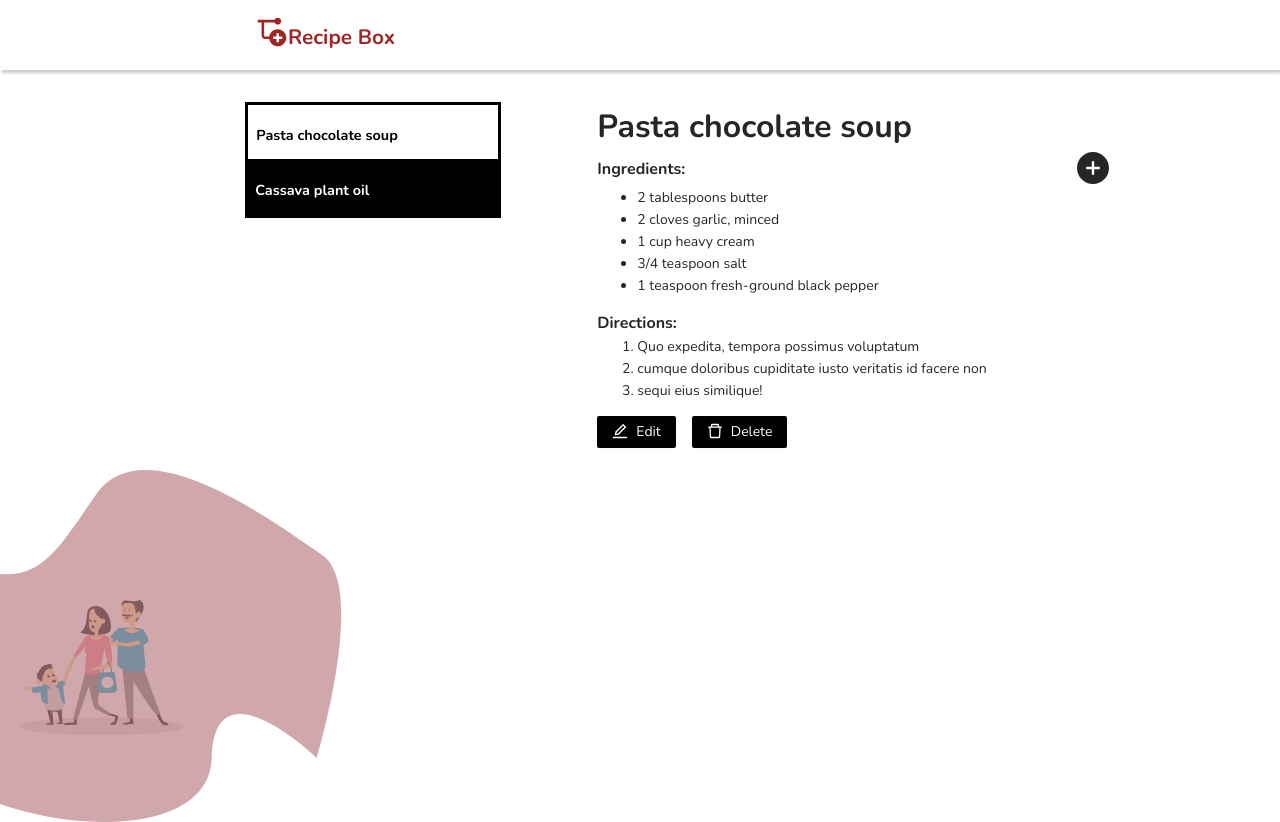
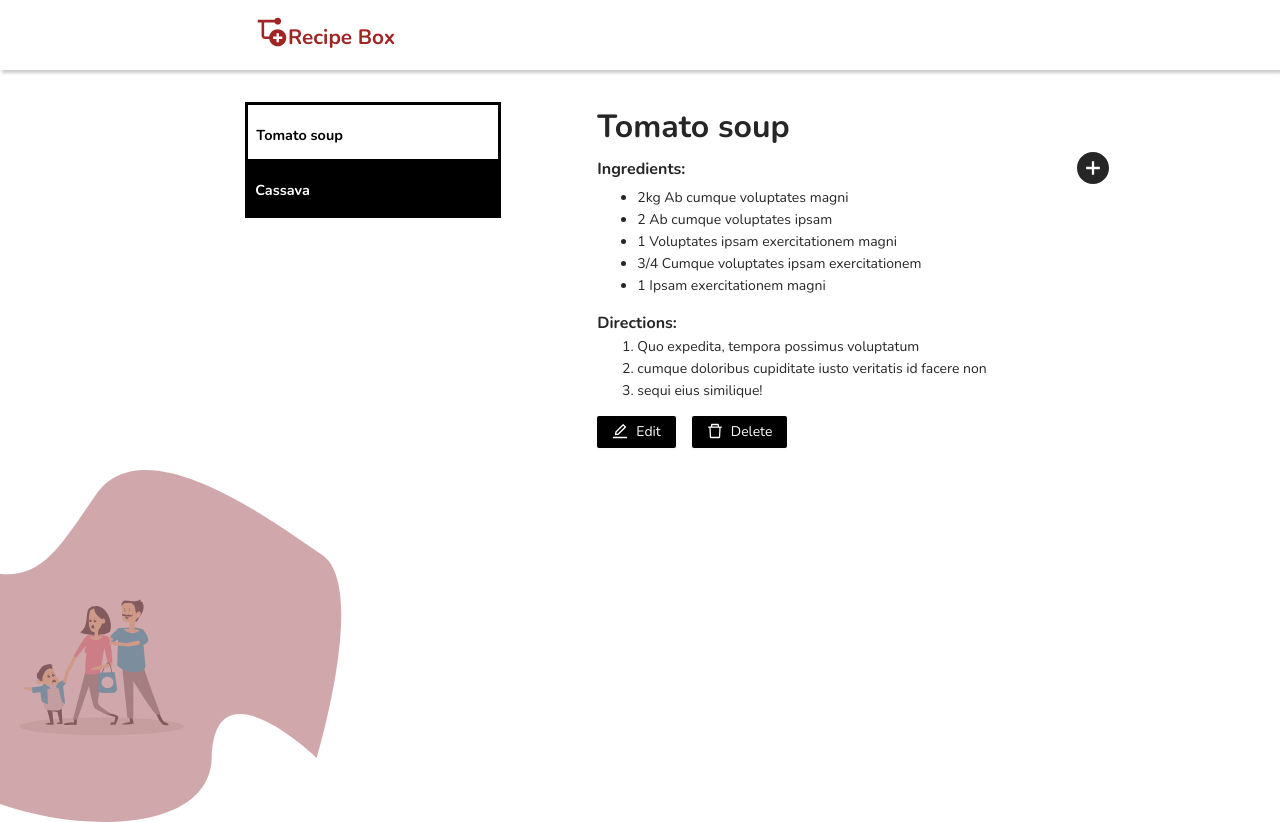
Before and after one commit to UhiriweAudace/recipeBox, a React (Create React App) app: page / in a window 1280 px wide. Built offline with nearby package versions, Linux system fonts and the light colour scheme.

Commit message:
minor_changes

```diff
--- a/src/App.tsx
+++ b/src/App.tsx
@@ -91,9 +91,7 @@ const App: React.FC<{}> = () => {
   const onDeleteHandler = (ev: React.MouseEvent<HTMLElement, MouseEvent>): void => {
     ev.preventDefault();
     recipes?.forEach((value, index) => {
-      if (value.id === selected?.id) {
-        delete recipes[index];
-      }
+      if (value.id === selected?.id) delete recipes[index];
     });
     const data = recipes?.filter((value) => value != null);
     localStorage.setItem(RECIPES_USERNAME, JSON.stringify(data));
--- a/src/constants/index.ts
+++ b/src/constants/index.ts
@@ -1,15 +1,31 @@
-import { v4 } from "uuid"
+import { v4 } from "uuid";
 export const VALUES = [
   {
     id: v4(),
-    name: "Pasta chocolate soup",
-    ingredients: ["2 tablespoons butter ", "2 cloves garlic, minced", " 1 cup heavy cream", "3/4 teaspoon salt", " 1 teaspoon fresh-ground black pepper"],
-    direction: ["Quo expedita, tempora possimus voluptatum ", "cumque doloribus cupiditate iusto veritatis id facere non", "sequi eius similique!"],
+    name: "Tomato soup",
+    ingredients: [
+      "2kg Ab cumque voluptates magni",
+      "2 Ab cumque voluptates ipsam ",
+      " 1 Voluptates ipsam exercitationem magni",
+      "3/4 Cumque voluptates ipsam exercitationem",
+      " 1 Ipsam exercitationem magni",
+    ],
+    direction: [
+      "Quo expedita, tempora possimus voluptatum ",
+      "cumque doloribus cupiditate iusto veritatis id facere non",
+      "sequi eius similique!",
+    ],
   },
   {
     id: v4(),
-    name: "cassava plant oil",
-    ingredients: ["2 tablespoons butter", " 4 cloves garlic, minced", " 3 cup heavy honey", " 1 1/2 teaspoon salt", " 1 teaspoon fresh-ground black pepper"],
+    name: "Cassava",
+    ingredients: [
+      "Lorem, ipsum dolor sit amet ",
+      "2.5kg Ab cumque voluptates ipsam ",
+      "Ab cumque voluptates ipsam",
+      " 1 1/2 Ab cumque voluptates ipsam exercitationem ",
+      " 1 Ab cumque voluptates ipsam exercitationem magni?",
+    ],
     direction: [
       "Lorem, ipsum dolor sit amet consectetur adipisicing elit.",
       "Ab cumque voluptates ipsam exercitationem magni? ",
@@ -20,4 +36,4 @@ export const VALUES = [
   },
 ];
 
-export const RECIPES_USERNAME="audace_recipes"
+export const RECIPES_USERNAME = "audace_recipes";
```
Also changed, not shown: src/interfaces/index.ts (+8 -7 lines).
